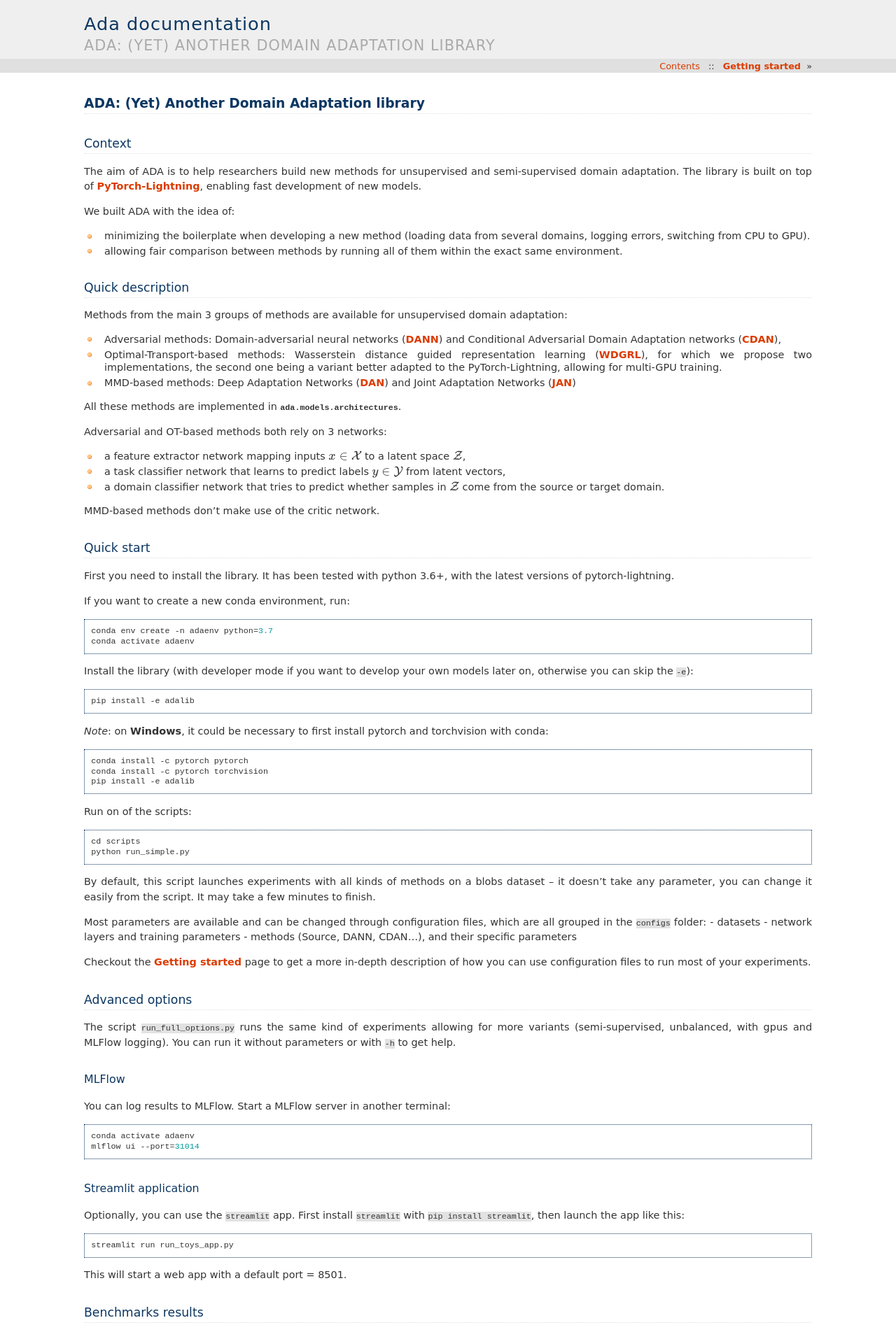
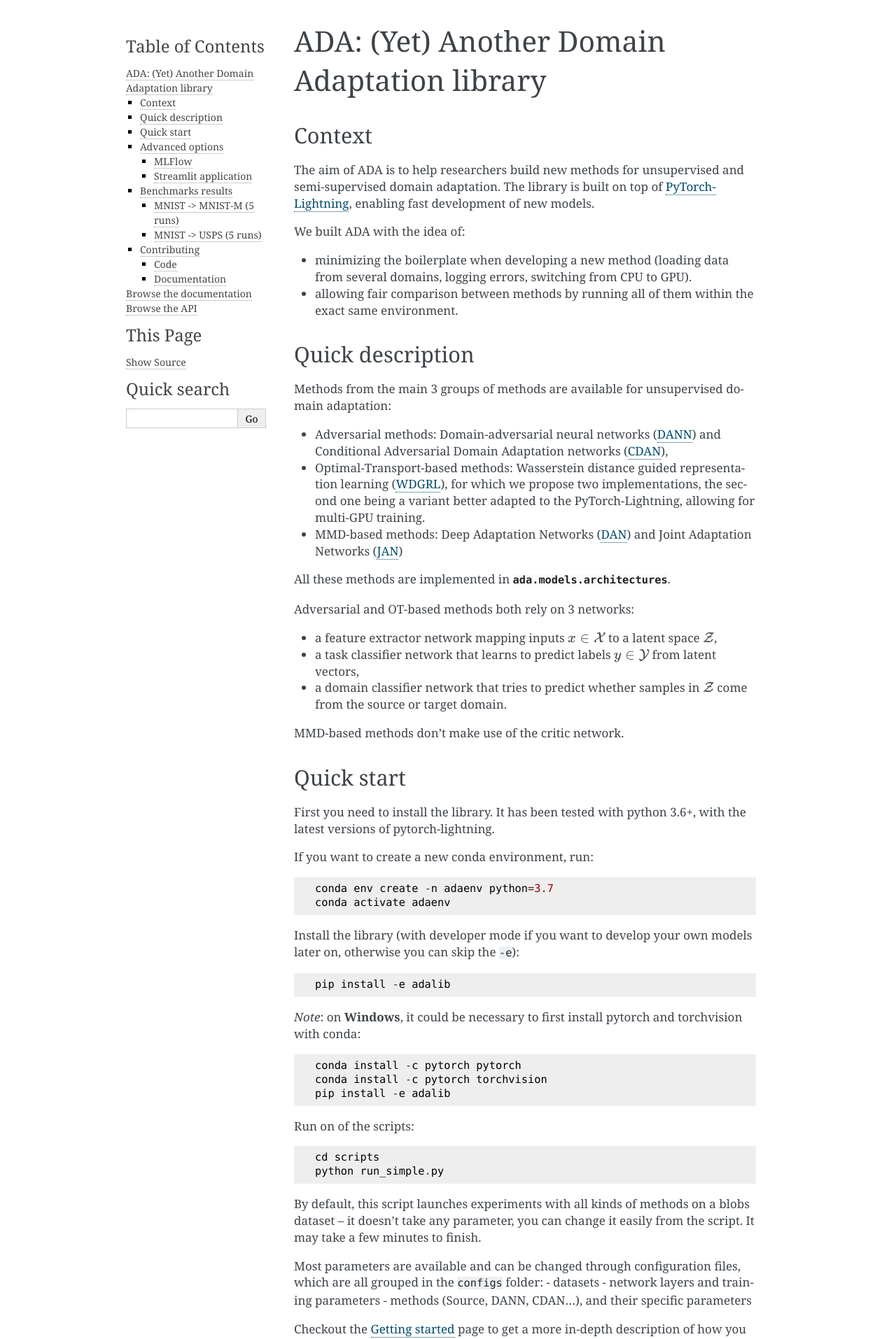
Before and after one commit to criteo-research/pytorch-ada, a Sphinx documentation site: the page built from docs/index.rst, in a window 1280 px wide. Shown: the top 1914 px of the page at 70% size. Built offline with Sphinx 7.4.7, drawn with Linux system fonts in a browser that asks for light colours; some of the changed text lies outside the part shown.

Commit message:
Fix sphinx-autodoc docstring errors; move toc

```diff
--- a/docs/conf.py
+++ b/docs/conf.py
@@ -22,7 +22,7 @@
 copyright = "2020, Anne-Marie Tousch, Christophe Renaudin"
 author = "Anne-Marie Tousch, Christophe Renaudin"
 
-master_doc = 'index'
+master_doc = "index"
 
 # -- General configuration ---------------------------------------------------
 
@@ -41,7 +41,7 @@
 templates_path = ["_templates"]
 
 # Exclude docstrings from external base classes
-autodoc_mock_imports = ["pytorch_lightning"]
+autodoc_mock_imports = ["pytorch_lightning", "streamlit"]
 
 # List of patterns, relative to source directory, that match files and
 # directories to ignore when looking for source files.
@@ -58,4 +58,4 @@
 # The theme to use for HTML and HTML Help pages.  See the documentation for
 # a list of builtin themes.
 #
-html_theme = "haiku"
+html_theme = "alabaster"
--- a/docs/index.rst
+++ b/docs/index.rst
@@ -2,13 +2,6 @@
 
 ADA: (Yet) Another Domain Adaptation library
 ============================================
-
-.. toctree::
-   :hidden:
-
-   getting_started
-   benchmarks
-   known_issues
 
 Context
 -------
@@ -211,8 +204,21 @@
         sphinx-apidoc -o source/ ../adalib/ada ../scripts/
         make html
 
-Indices and tables
-==================
+
+Browse the documentation
+========================
+
+.. toctree::
+   :maxdepth: 1
+
+   getting_started
+   benchmarks
+   known_issues
+   source/modules
+
+
+Browse the API
+==============
 
 * :ref:`genindex`
 * :ref:`modindex`
```
Also changed, not shown: 2 other files.
